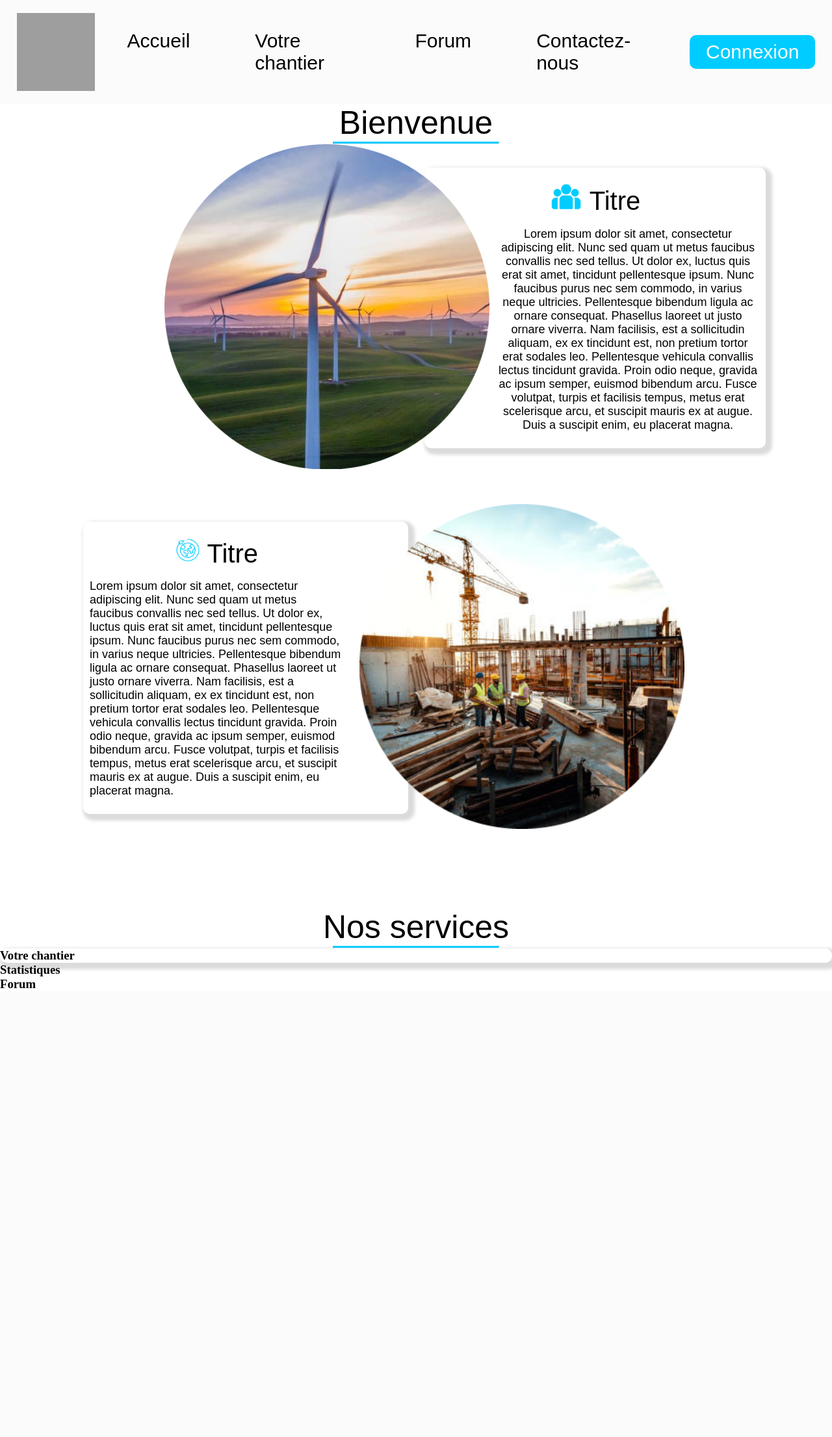
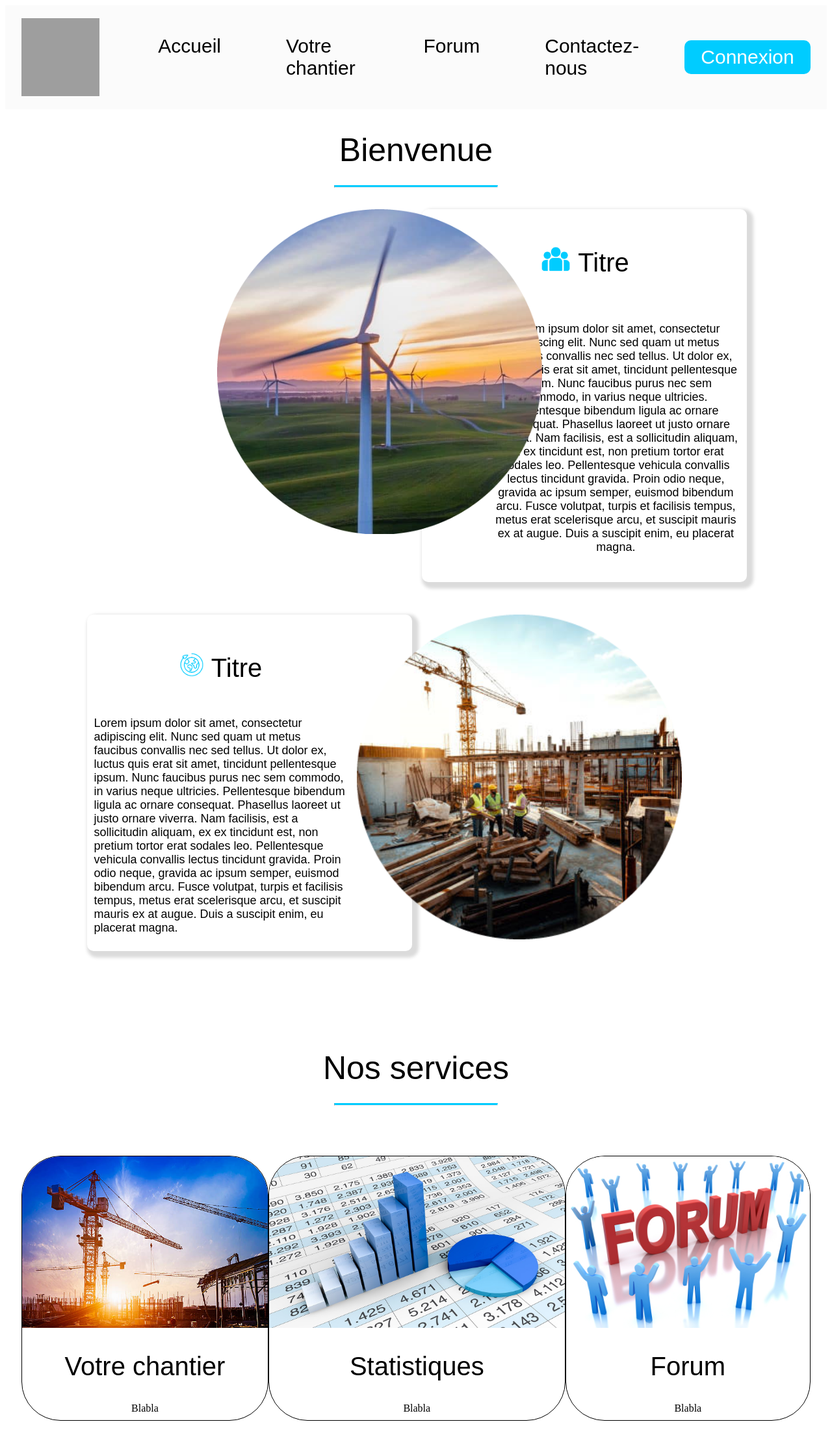
Before and after one commit to LouReyy/appinfo, a PHP site: page /homepage.html in a window 1280 px wide. Shown: the whole page at 65% size. Before the commit the page ends 1521 px from the top, so only its background shows below. Run offline with PHP 8.4, Linux system fonts and the light colour scheme; grey boxes are pictures that could not be loaded.

Commit message:
page accueil- ébauche nos services

```diff
--- a/homepage/homepage.css
+++ b/homepage/homepage.css
@@ -2,11 +2,7 @@
 
 * {
     box-sizing: border-box;
-    margin: 0;
-    padding: 0;
   }
-
-
 
   header {
     width: 100%;
@@ -23,9 +19,6 @@
     height: 120px;
     margin-right: auto;
   }
-
-
-
 
   .nav__links a,
   .overlay__content a {  /* style des barres du menu */
@@ -56,8 +49,8 @@
     padding: 0px 50px;
   }
 
- .nav__links li a { /* chgmt de couleur quand curseur sur le mot qui dure 0.2s et commence apres 0s */
-    transition: color 0.2s ease 0s;
+ .nav__links li a { /* chgmt de couleur quand curseur sur le mot qui dure 0.5s et commence apres 0.1s */
+    transition: color 0.5s ease 0.1s;
   }
 
   .nav__links li a:hover { /* couleur du texte quand il curseur dessus*/
@@ -77,7 +70,6 @@
     background-color: #8aceff;
   }
 
-
   /*Le centre*/
 
 h1 {
@@ -94,14 +86,13 @@ h1 hr{
     width:20%;
 }
 
-
-#container{
+#containerpartie1{
   position:relative;
   display: grid;
   height: auto;
   margin-right: 10%;
   margin-left: 10%;
-  grid-column-gap: 50px;
+  grid-column-gap: 15px;
   grid-row-gap: 50px;
   grid-template-rows: auto auto auto auto;
 
@@ -111,14 +102,14 @@ h1 hr{
   margin: auto;
   grid-column: 2;
   grid-row: 1;
-    margin-left: -5%;
   padding: 5% 2%;
   background-color: white;
   border-radius: 10px;
   box-shadow: 5px 5px 5px 5px #dbdbdb;
+  grid-column-gap: 5px;
 }
+
 h2{
-
     text-align: center;
     font-family: "Quicksand", sans-serif;
     font-size: 40px;
@@ -139,17 +130,22 @@ p{
 }
 
 img{
-
   width: 500px;
   height: 500px;
 }
-.imgeolienne{ /*image ex de l'eolienne jsp quelles proprietes mettre pour alligner avec le cadre de texte...*/
+.imgeolienne{
   grid-column: 1;
   grid-row: 1;/*taille image*/
-  margin-left: 25%;
+  margin-left: 40%;
   z-index: 1;
 }
 
+p2{
+  text-align: center;
+  font-family: "Quicksand", sans-serif;
+  font-size: 18px;
+  font-weight: 10;
+}
 
 .boxdetextegauche{
   margin: auto;
@@ -162,29 +158,130 @@ img{
   padding-right: 20%;
 }
 
-p2{
-  text-align: center;
-  font-family: "Quicksand", sans-serif;
-  font-size: 18px;
-  font-weight: 10;
-}
-
 .imgchantier{ /*idem */
   grid-column: 2;
   grid-row: 2;
   margin-right: 50%;
   z-index: 1;
-  margin-left: -25%;
+  margin-left: -20%;
+}
+
+
+/* Partie: Nos services */
+#containerpartie2 {
+  display: grid;
+  justify-content: space-between;
+  text-align: center;
+  margin:2%;
+}
+
+.chantier{
+  grid-column: 1;
+  grid-row: 1;
+  border: 1px solid black;
+  border-radius: 60px;
+}
+.chantier img{
+  border-radius: 60px 60px 0 0;
+  height: 65%;
+  width: 100%;
+}
+.stats{
+  grid-column: 2;
+  grid-row: 1;
+  border: 1px solid black;
+  border-radius: 60px;
+}
+.stats img{
+  border-radius: 60px 60px 0 0;
+  height: 65%;
+  width: 100%;
+}
+
+.forum{
+  grid-column: 3;
+  grid-row: 1;
+  border: 1px solid black;
+  border-radius: 60px;
+}
+.forum img{
+  border-radius: 60px 60px 0 0;
+  height: 65%;
+  width: 100%;
+}
+
+p3{
+  text-align: center;
 }
 
 
 
-/* Partie: Nos services */
-.alignertableau{
-  align-items: flex-start;
+
+
+@media only screen and (max-width: 700px){
+
+  h1 {
+    margin-left: 35%;
+    margin-right: auto;
   }
-.boxdetexte{
-  background-color: white;
-  border-radius: 10px;
-  box-shadow: 5px 5px 5px 5px #dbdbdb;
+  h1 hr{
+    margin-left: auto;
+    margin-right: auto;
+    width:55%;
   }
+
+  #containerpartie1{
+    grid-row-gap: 30px;
+  }
+
+  img{
+    width: 300px;
+    height: 300px;
+  }
+
+  .imgeolienne{
+    grid-column: 1;
+    grid-row: 1;
+    margin: 10% 15% 2%;
+  }
+
+
+  .boxdetextedroite{
+    grid-column: 1;
+    grid-row: 2;
+  }
+
+  p{
+    padding:2px;
+  }
+
+  .imgchantier{
+    grid-column: 1;
+    grid-row: 3;
+    margin: 10% 15% 2%;
+  }
+
+  .boxdetextegauche{
+    grid-column: 1;
+    grid-row: 4;
+  }
+
+  p2{
+    padding:2px;
+  }
+
+  .chantier{
+    grid-column: 1;
+    grid-row: 1;
+  }
+
+  .stats{
+    grid-column: 1;
+    grid-row: 2;
+  }
+
+  .forum{
+    grid-column: 1;
+    grid-row: 3;
+  }
+}
--- a/homepage/homepage.html
+++ b/homepage/homepage.html
@@ -28,10 +28,10 @@
         <hr />
     </h1>
 
-    <div id = container>
+    <div id = "containerpartie1">
 <br>
         <span class="imgeolienne">
-            <img src="eolienne1.png" alt="eolienne">
+            <img src="eolienne1.png" alt="eolienne" >
         </span>
 
         <div class="boxdetextedroite">
@@ -66,23 +66,28 @@
         Nos services
         <hr />
     </h1>
+<br>
+    <div id="containerpartie2">
 
-    <div class="alignertableau">
-    <h3>
-        <div class="boxdetexte">
-             Votre chantier
+        <div class="chantier">
+            <img src="grues.jpg" alt="">
+            <h2>Votre chantier</h2>
+            <p3>Blabla</p3>
         </div>
-    </h3>
 
 
-    <h3>
-        Statistiques
-    </h3>
+        <div class="stats">
+            <img src="stats2.jpg" alt="">
+            <h2>Statistiques</h2>
+            <p3>Blabla</p3>
+        </div>
 
 
-    <h3>
-        Forum
-    </h3>
+        <div class="forum">
+            <img src="forum.jpg" alt="">
+            <h2>Forum</h2>
+            <p3>Blabla</p3>
+        </div>
     </div>
 </body>
 </html>
```
Also changed, not shown: homepage/chantier1.jpg (added), homepage/forum.jpg (added), homepage/grues.jpg (added), homepage/stats.jpg (added), homepage/stats2.jpg (added). Lines whose indentation alone changed are shown as unchanged.
